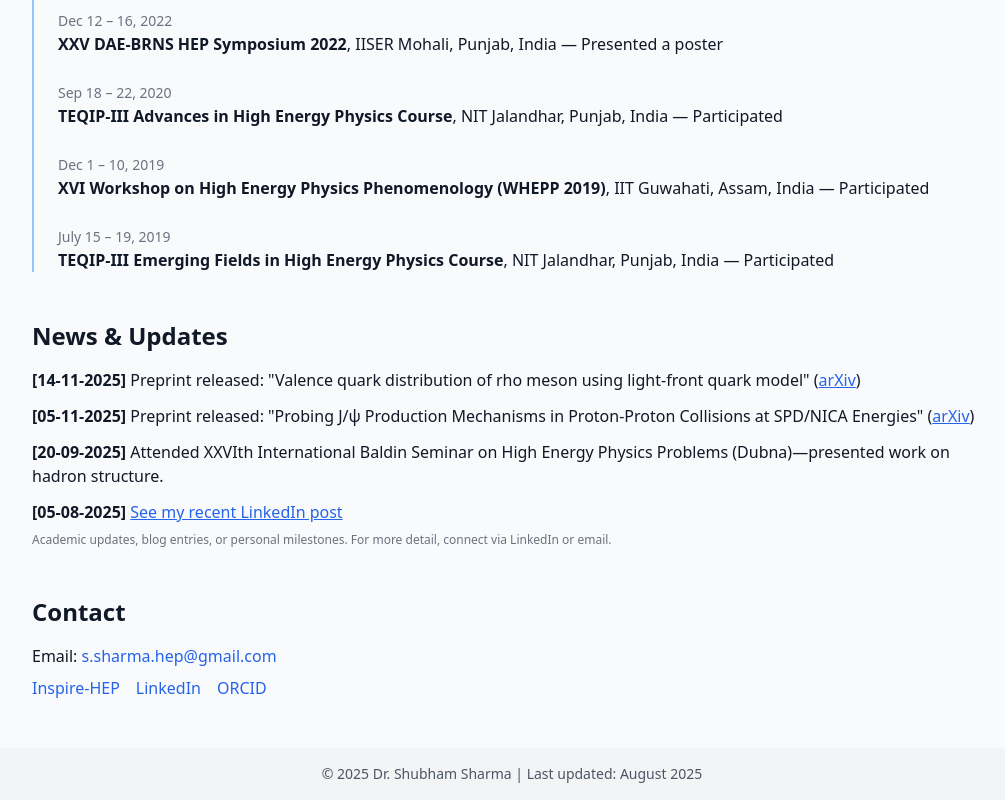
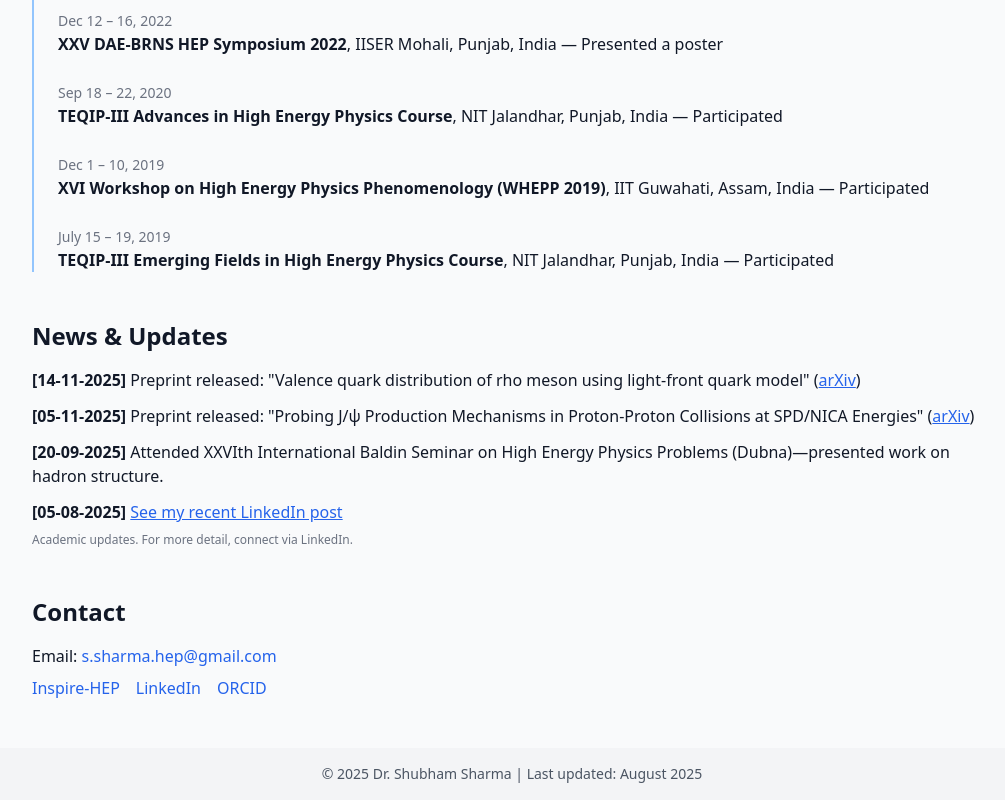
Before and after one commit to ssharmahep/ssharmahep.github.io, a plain HTML site: page index.html in a window 1280 px wide. Shown: the part 2936-3736 px from the top of the page, without its empty margins (128-1133 px from the left). Drawn offline with nearby package versions, Linux system fonts and the light colour scheme.

Commit message:
index.html

```diff
--- a/index.html
+++ b/index.html
@@ -329,7 +329,7 @@ Baldin Seminar on High Energy Physics Problems (Dubna)—presented work on hadro
     </li>
     <!-- Any other news: new paper, grant, media -->
   </ul>
-  <p class="mt-2 text-xs text-gray-500">Academic updates, blog entries, or personal milestones. For more detail, connect via LinkedIn or email.</p>
+  <p class="mt-2 text-xs text-gray-500">Academic updates. For more detail, connect via LinkedIn.</p>
 </section>
 
     <!-- Contact -->
```
